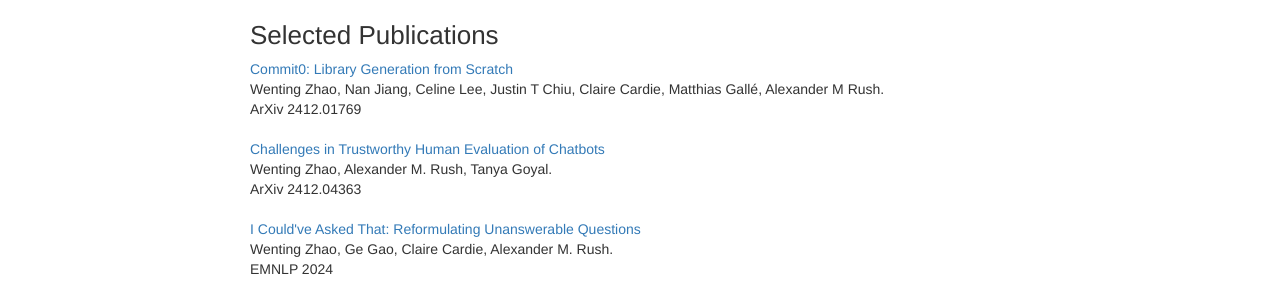
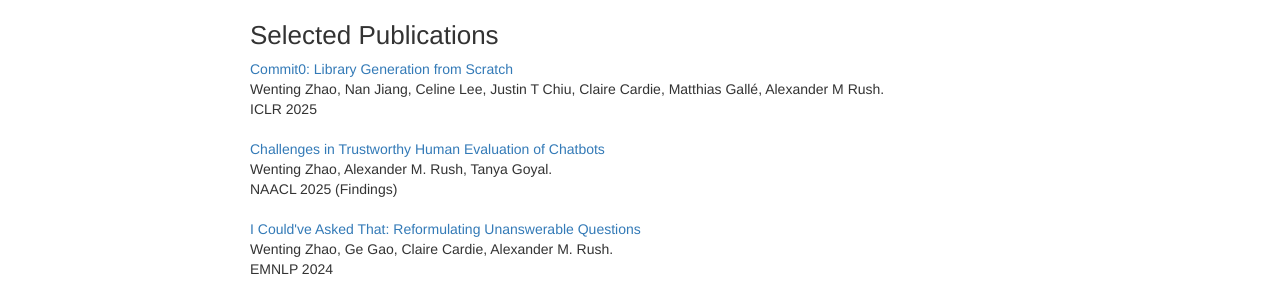
Before and after one commit to wenting-zhao/wenting-zhao.github.io, a Jekyll site: the page built from index.html, in a window 1280 px wide. Shown: the part 966-1259 px from the top of the page. Built offline with Jekyll 4.4.1, drawn with Linux system fonts in a browser that asks for light colours.

Commit message:
Update papers.yaml

```diff
--- a/_data/papers.yaml
+++ b/_data/papers.yaml
@@ -2,11 +2,11 @@
     - title: "Commit0: Library Generation from Scratch"
       authors: Wenting Zhao, Nan Jiang, Celine Lee, Justin T Chiu, Claire Cardie, Matthias Gallé, Alexander M Rush
       pdf: https://arxiv.org/pdf/2412.01769
-      conference: ArXiv 2412.01769
+      conference: ICLR 2025
     - title: "Challenges in Trustworthy Human Evaluation of Chatbots"
       authors: Wenting Zhao, Alexander M. Rush, Tanya Goyal
       pdf: https://arxiv.org/pdf/2412.04363
-      conference: ArXiv 2412.04363
+      conference: NAACL 2025 (Findings)
     - title: "I Could've Asked That: Reformulating Unanswerable Questions"
       authors: Wenting Zhao, Ge Gao, Claire Cardie, Alexander M. Rush
       pdf: https://arxiv.org/pdf/2407.17469
@@ -32,15 +32,15 @@
     - title: "Commit0: Library Generation from Scratch"
       authors: Wenting Zhao, Nan Jiang, Celine Lee, Justin T Chiu, Claire Cardie, Matthias Gallé, Alexander M Rush
       pdf: https://arxiv.org/pdf/2412.01769
-      conference: ArXiv 2412.01769
+      conference: ICLR 2025
     - title: "Challenges in Trustworthy Human Evaluation of Chatbots"
       authors: Wenting Zhao, Alexander M. Rush, Tanya Goyal
       pdf: https://arxiv.org/pdf/2412.04363
-      conference: ArXiv 2412.04363
+      conference: NAACL 2025 (Findings)
     - title: "Great Memory, Shallow Reasoning: Limits of kNN-LMs"
       authors: Shangyi Geng, Wenting Zhao, Alexander M Rush
       pdf: https://arxiv.org/pdf/2408.11815
-      conference: ArXiv 2408.11815
+      conference: NAACL 2025
     - title: "I Could've Asked That: Reformulating Unanswerable Questions"
       authors: Wenting Zhao, Ge Gao, Claire Cardie, Alexander M. Rush
       pdf: https://arxiv.org/pdf/2407.17469
```
